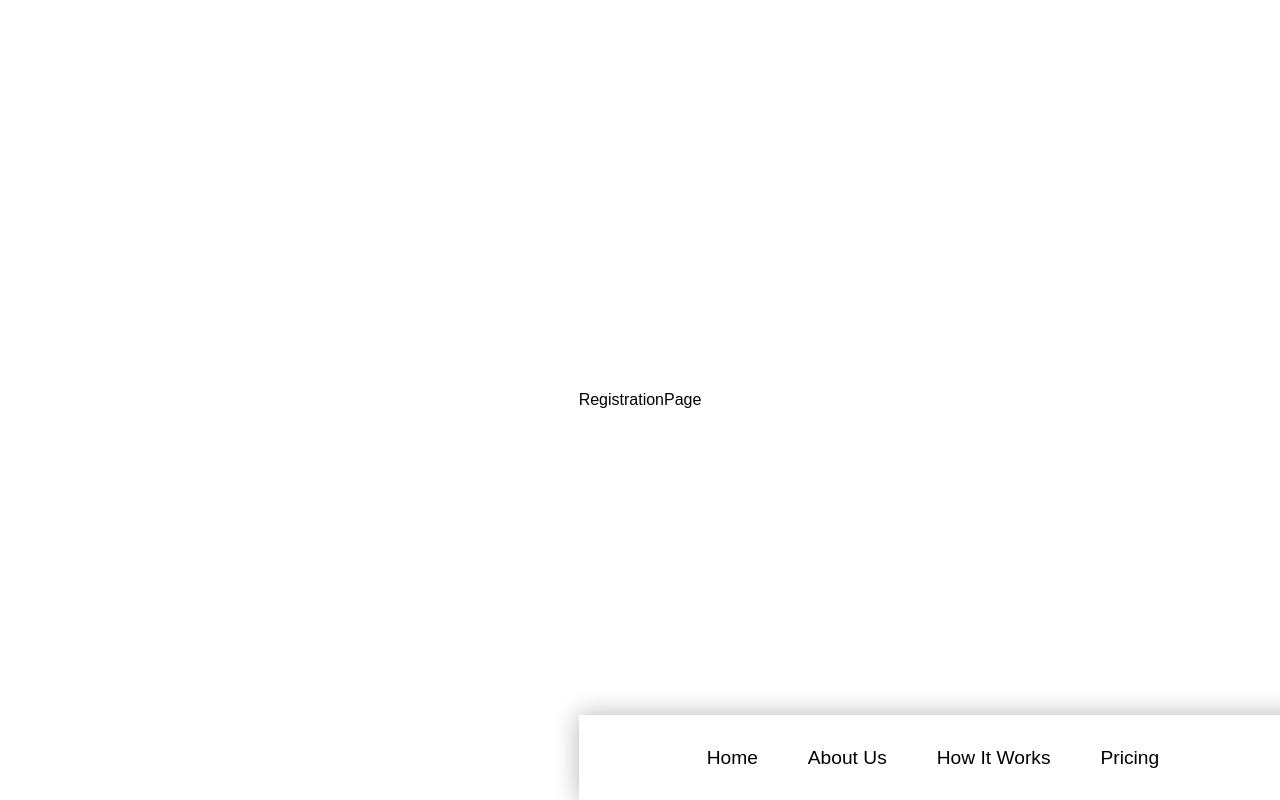
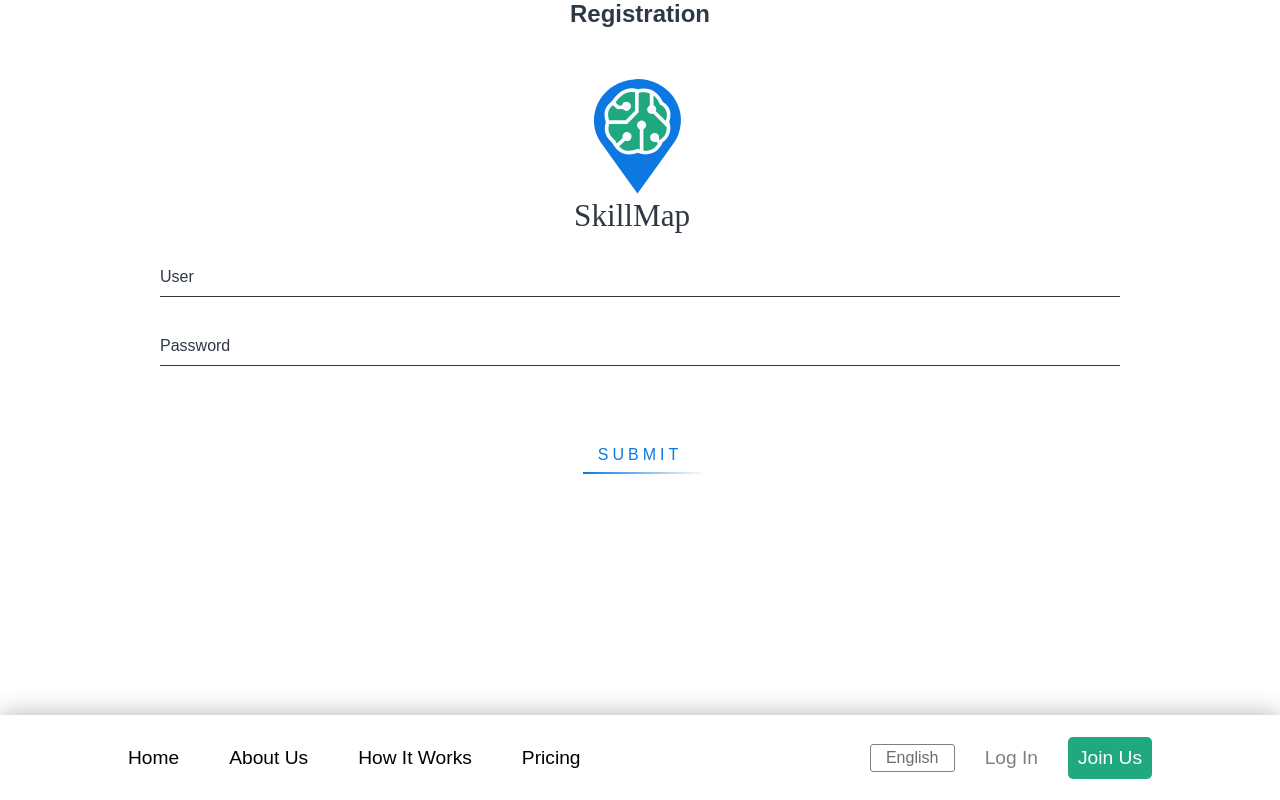
Before and after one commit to Gi0Chkh/skillmap, a React (Vite) app: page /register in a window 1280 px wide. Built offline with nearby package versions, Linux system fonts and the light colour scheme.

Commit message:
Registration Page

```diff
--- a/src/components/Header/header.module.css
+++ b/src/components/Header/header.module.css
@@ -1,6 +1,7 @@
 header {
   position: fixed;
   width: 100%;
+  left: 0;
   bottom: 0;
   box-shadow: 0px 0px 24px 0px rgb(0, 0, 0, 0.3);
 }
--- a/src/pages/Registration/RegistrationPage.jsx
+++ b/src/pages/Registration/RegistrationPage.jsx
@@ -1,8 +1,29 @@
 import React from 'react'
+import styles from './registrationPage.module.css'
 
 function RegistrationPage() {
   return (
-    <div>RegistrationPage</div>
+      <div class = {styles.login_box}>
+        <h2>Registration</h2>
+        <img src="/public/skillMap Icon.svg" alt="skillMap icon" className={styles.icon} />
+        <form>
+            <div class = {styles.user_box}>
+                <input type="text"/>
+                <label for="username">User</label>
+            </div>
+            <div class = {styles.user_box}>
+                <input type="password" id="password"/>
+                <label for="password">Password</label>
+            </div>
+            <a href="#">
+                <span></span>
+                <span></span>
+                <span></span>
+                <span></span>
+                Submit
+            </a>
+        </form>
+      </div>
   )
 }
 
--- /dev/null
+++ b/src/pages/Registration/registrationPage.module.css
@@ -0,0 +1,218 @@
+.login_box {
+
+    width: 100vw;
+    height: 100vh;
+    display: flex;
+    flex-direction: column;
+    justify-content: start;
+    align-items: center;
+
+}
+
+.icon {
+
+    width: 200px;
+
+}
+
+.login_box h2 {
+
+    margin: 0 0 30px;
+    padding: 0;
+    color: var(--third-color);
+    text-align: center;
+
+}
+
+.login_box .user_box {
+
+    position: relative;
+
+}
+
+.login_box .user_box input {
+
+    width: 75vw;
+    padding: 10px 0;
+    font-size: 16px;
+    color: var(--third-color);
+    margin-bottom: 30px;
+    border: none;
+    border-bottom: 1px solid var(--third-color);
+    outline: none;
+    background-color: transparent;
+
+}
+
+.login_box .user_box label {
+
+    position: absolute;
+    top: 0;
+    left: 0;
+    padding: 10px 0;
+    font-size: 16px;
+    color: var(--third-color);
+    transition: .5s;
+    cursor: pointer;
+
+}
+
+.login_box .user_box input:focus ~ label,
+.login_box .user_box input:active ~ label {
+
+    top: -20px;
+    left: 0;
+    color: var(--first-color);
+    font-size: 20px;
+
+}
+
+.login_box form {
+
+    display: flex;
+    flex-direction: column;
+    align-items: center;
+
+}
+
+.login_box form a {
+
+    position: relative;
+    display: inline-block;
+    padding: 10px 20px;
+    color: var(--first-color);
+    font-size: 16px;
+    text-decoration: none;
+    text-transform: uppercase;
+    overflow: hidden;
+    transition: .5s;
+    margin-top: 40px;
+    letter-spacing: 4px;
+
+}
+
+.login_box form a:hover {
+
+    background-color: var(--first-color);
+    color: #fff;
+    border-radius: 5px;
+    box-shadow: 0 0 5px var(--first-color),
+                0 0 25px var(--first-color),
+                0 0 50px var(--first-color),
+                0 0 100px var(--first-color);
+
+}
+
+.login_box a span {
+
+    position: absolute;
+    display: block;
+
+}
+
+.login_box a span:nth-child(1) {
+
+    top: 0;
+    left: -100%;
+    width: 100%;
+    height: 2px;
+    background: linear-gradient(90deg, transparent, var(--first-color));
+    animation: btn-anim-1 2s linear infinite;
+
+}
+
+@keyframes btn-anim-1 {
+
+    0%{
+
+        left: -100%;
+
+    }
+    50%, 100%{
+
+        left: 100%;
+
+    }
+
+}
+
+.login_box a span:nth-child(2) {
+
+    top: -100%;
+    right: 0;
+    width: 2px;
+    height: 100%;
+    background: linear-gradient(180deg, transparent, var(--first-color));
+    animation: btn-anim-2 2s linear infinite;
+    animation-delay: 2.5s;
+
+}
+
+@keyframes btn-anim-2 {
+
+    0%{
+
+        top: -100%;
+
+    }
+    50%, 100%{
+
+        top: 100%;
+
+    }
+
+}
+
+.login_box a span:nth-child(3) {
+
+    bottom: 0;
+    right: -100%;
+    width: 100%;
+    height: 2px;
+    background: linear-gradient(270deg, transparent, var(--first-color));
+    animation: btn-anim-3 2s linear infinite;
+    animation-delay: 3s;
+
+}
+
+@keyframes btn-anim-3 {
+
+    0%{
+
+        right: -100%;
+
+    }
+    50%, 100%{
+
+        right: 100%;
+
+    }
+
+}
+
+.login_box a span:nth-child(4) {
+
+    bottom: -100%;
+    left: 0;
+    height: 100%;
+    width: 2px;
+    background: linear-gradient(360deg, transparent, var(--first-color));
+    animation: btn-anim-4 2s linear infinite;
+    animation-delay: 3.5s;
+
+}
+
+@keyframes btn-anim-4 {
+
+    0%{
+
+        bottom: -100%;
+
+    }
+    50%, 100%{
+
+        bottom: 100%;
+
+    }
+
+}
```
Also changed, not shown: public/skillMap Icon.svg (renamed from public/skillMapIcon.svg), public/skillMap(no text).svg (renamed from public/iconNotext.svg).
